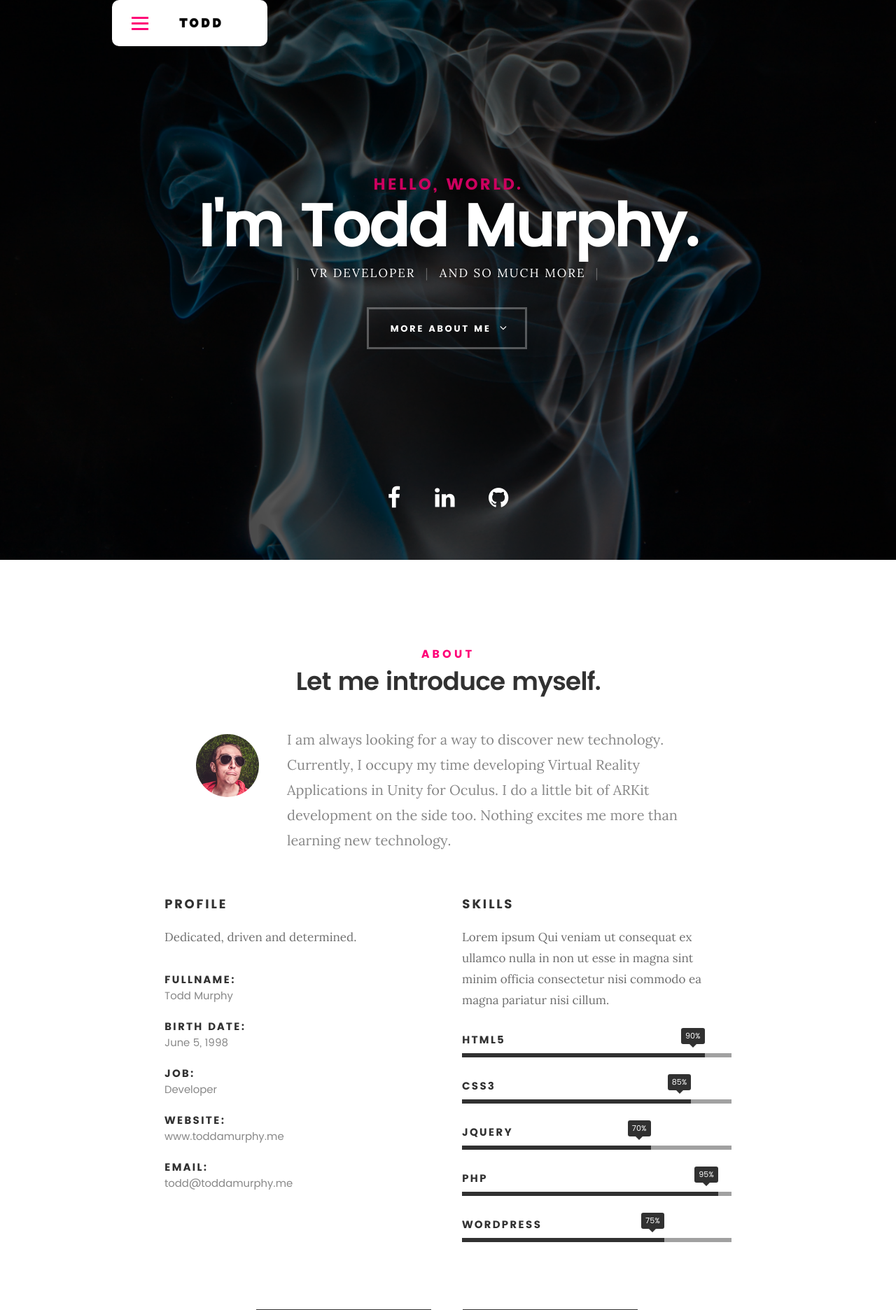
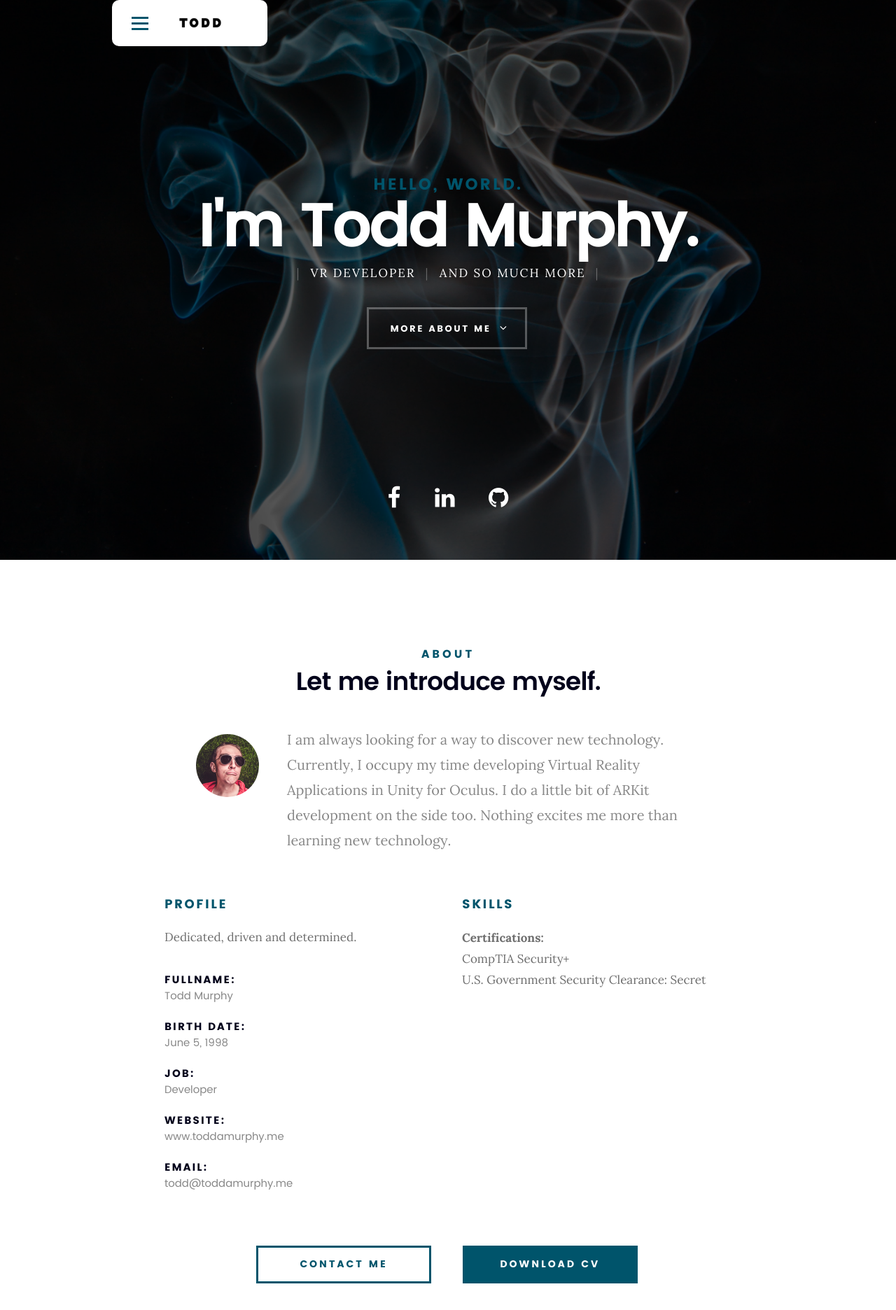
Before and after one commit to pythcon/PersonalWebsite, a PHP site: page / in a window 1280 px wide. Shown: the top 1872 px of the page at 70% size. Run offline with PHP 8.4, Linux system fonts and the light colour scheme; some web fonts are replaced.

Commit message:
updated colors

```diff
--- a/css/main.css
+++ b/css/main.css
@@ -102,7 +102,7 @@ a:hover, a:focus, a:active {
  */
 h1, h2, h3, h4, h5, h6, .h01, .h02, .h03, .h04, .h05, .h06 {
 	font-family: "poppins-semibold", sans-serif;
-	color: #313131;
+	color: #00546B;
 	font-style: normal;
 	text-rendering: optimizeLegibility;
 	margin-bottom: 2.1rem;
@@ -661,7 +661,7 @@ input[type="button"] {
 	padding: 0 3rem;
 	margin: 0 .3rem 1.2rem 0;
 	background: #d8d8d8;
-	color: #313131;
+	color: #00546B;
 	text-decoration: none;
 	cursor: pointer;
 	text-align: center;
@@ -694,7 +694,7 @@ button.button-primary,
 input[type="submit"].button-primary,
 input[type="reset"].button-primary,
 input[type="button"].button-primary {
-	background: #313131;
+	background: #00546B;
 	color: #FFFFFF;
 }
 .button.button-primary:hover,
@@ -726,7 +726,7 @@ button.large, .button.large {
 }
 button.stroke, .button.stroke {
 	background: transparent !important;
-	border: 3px solid #313131;
+	border: 3px solid #00546B;
 	line-height: 4.8rem;
 }
 button.stroke.medium, .button.stroke.medium {
@@ -956,14 +956,14 @@ button::-moz-focus-inner, input::-moz-focus-inner {
 	left: 0;
 	top: -3rem;
 	font-family: "poppins-bold", sans-serif;
-	color: #313131;
+	color: #00546B;
 	text-transform: uppercase;
 	letter-spacing: .2rem;
 	font-size: 1.5rem;
 	line-height: 2.4rem;
 }
 .skill-bars li .progress {
-	background: #313131;
+	background: #00546B;
 	position: relative;
 	height: 100%;
 }
@@ -976,7 +976,7 @@ button::-moz-focus-inner, input::-moz-focus-inner {
 	color: white;
 	font-size: 1.1rem;
 	line-height: 1;
-	background: #313131;
+	background: #00546B;
 	padding: .6rem .6rem;
 	border-radius: 3px;
 }
@@ -987,7 +987,7 @@ button::-moz-focus-inner, input::-moz-focus-inner {
 	margin-left: -5px;
 	border-right: 5px solid transparent;
 	border-left: 5px solid transparent;
-	border-top: 5px solid #313131;
+	border-top: 5px solid #00546B;
 	content: "";
 }
 
@@ -1036,12 +1036,12 @@ button::-moz-focus-inner, input::-moz-focus-inner {
 .section-intro h1 {
 	font-family: "poppins-semibold", serif;
 	font-size: 3.6rem;
-	color: #313131;
+	color: #00001A;
 	line-height: 1.25;
 	margin-bottom: 1.2rem;
 }
 .section-intro h5 {
-	color: #FF0077;
+	color: #00546B;
 	font-size: 1.6rem;
 	line-height: 1.875;
 	margin-bottom: 0.3rem;
@@ -1140,7 +1140,7 @@ header .logo a {
 }
 .menu-toggle span {
 	display: block;
-	background-color: #FF0077;
+	background-color: #00546B;
 	width: 24px;
 	height: 3px;
 	margin-top: -1.5px;
@@ -1339,7 +1339,7 @@ header .logo a {
 	text-shadow: 0 0 20px rgba(0, 0, 0, 0.5);
 }
 .intro-content h5 {
-	color: #cc005f;
+	color: #00546B;
 	font-family: "poppins-bold", sans-serif;
 	font-size: 2.3rem;
 	line-height: 1.565;
@@ -1539,7 +1539,7 @@ header .logo a {
 }
 .about-content .info-list li strong {
 	font-family: "poppins-bold", sans-serif;
-	color: #313131;
+	color: #00001A;
 	text-transform: uppercase;
 	letter-spacing: .2rem;
 	font-size: 1.5rem;
--- a/index.html
+++ b/index.html
@@ -51,7 +51,7 @@
 						<li class="current"><a class="smoothscroll"  href="#intro" title="">Home</a></li>
 						<li><a class="smoothscroll"  href="#about" title="">About</a></li>
 						<li><a class="smoothscroll"  href="#portfolio" title="">Projects</a></li>
-						<li><a class="smoothscroll"  href="#services" title="">Services</a></li>
+						<!--<li><a class="smoothscroll"  href="#services" title="">Services</a></li>-->
 						<li><a class="smoothscroll"  href="#contact" title="">Contact</a></li>
 						<li><a href="styles.html" title="">Style Demo</a></li>
 					</ul>
@@ -152,9 +152,13 @@
    		<div class="col-six tab-full">
 
    			<h3>Skills</h3>
-   			<p>Lorem ipsum Qui veniam ut consequat ex ullamco nulla in non ut esse in magna sint minim officia consectetur nisi commodo ea magna pariatur nisi cillum.</p>
+   			<p><b>Certifications:</b>
+                <br>
+                CompTIA Security+
+                <br>
+                U.S. Government Security Clearance: Secret</p>
 
-				<ul class="skill-bars">
+				<!--<ul class="skill-bars">
 				   <li>
 				   	<div class="progress percent90"><span>90%</span></div>
 				   	<strong>HTML5</strong>
@@ -177,7 +181,7 @@
 				   	<strong>Wordpress</strong>
 				   </li>
 
-				</ul> <!-- /skill-bars -->
+				</ul> --><!-- /skill-bars -->
 
    		</div>
 
@@ -185,8 +189,8 @@
 
    	<div class="row button-section">
    		<div class="col-twelve">
-   			<a href="#contact" title="Hire Me" class="button stroke smoothscroll">Hire Me</a>
-   			<a href="#" title="Download CV" class="button button-primary">Download CV</a>
+   			<a href="#contact" title="Hire Me" class="button stroke smoothscroll">Contact Me</a>
+   			<a href="resume.html" title="Download CV" class="button button-primary">Download CV</a>
    		</div>
    	</div>
 
@@ -646,7 +650,7 @@
 
    			<h5>Email Me At</h5>
 
-   			<p>todd@toddamurphy.me
+   			<p><a href="mailto:todd@toddamurphy.me">todd@toddamurphy.me</a>
 			   </p>
 
    		</div>
@@ -657,12 +661,9 @@
    				<i class="fa fa-github"></i>
    			</div>
 
-   			<h5>Call Me At</h5>
+   			<h5>Track Me At</h5>
 
-   			<p>Phone: (+63) 555 1212<br>
-			   	Mobile: (+63) 555 0100<br>
-			     	Fax: (+63) 555 0101
-			   </p>
+   			<p><a href="https://github.com/tmurphy605">/tmurphy605</a></p>
 
    		</div>
 
--- /dev/null
+++ b/njit.html
@@ -0,0 +1,6 @@
+<!DOCTYPE html>
+<html>
+    <head>
+        <meta http-equiv="refresh" content="0; url=https://web.njit.edu/~tam44" />
+    </head>
+</html>
--- /dev/null
+++ b/printer.html
@@ -0,0 +1,6 @@
+<!DOCTYPE html>
+<html>
+    <head>
+        <meta http-equiv="refresh" content="0; url=http://10.204.64.13:1856" />
+    </head>
+</html>
--- /dev/null
+++ b/resume.html
@@ -0,0 +1,6 @@
+<!DOCTYPE html>
+<html>
+    <head>
+        <meta http-equiv="refresh" content="0; url=http://toddamurphy.me/ToddMurphyResumeOfficial.pdf" />
+    </head>
+</html>
--- /dev/null
+++ b/weather.html
@@ -0,0 +1,6 @@
+<!DOCTYPE html>
+<html>
+    <head>
+        <meta http-equiv="refresh" content="0; url=https://web.njit.edu/~tam44/IT202/assignment3form.html" />
+    </head>
+</html>
```
Also changed, not shown: other parts of css/main.css (+47 -40 lines), API.html (added), API.php (added).
